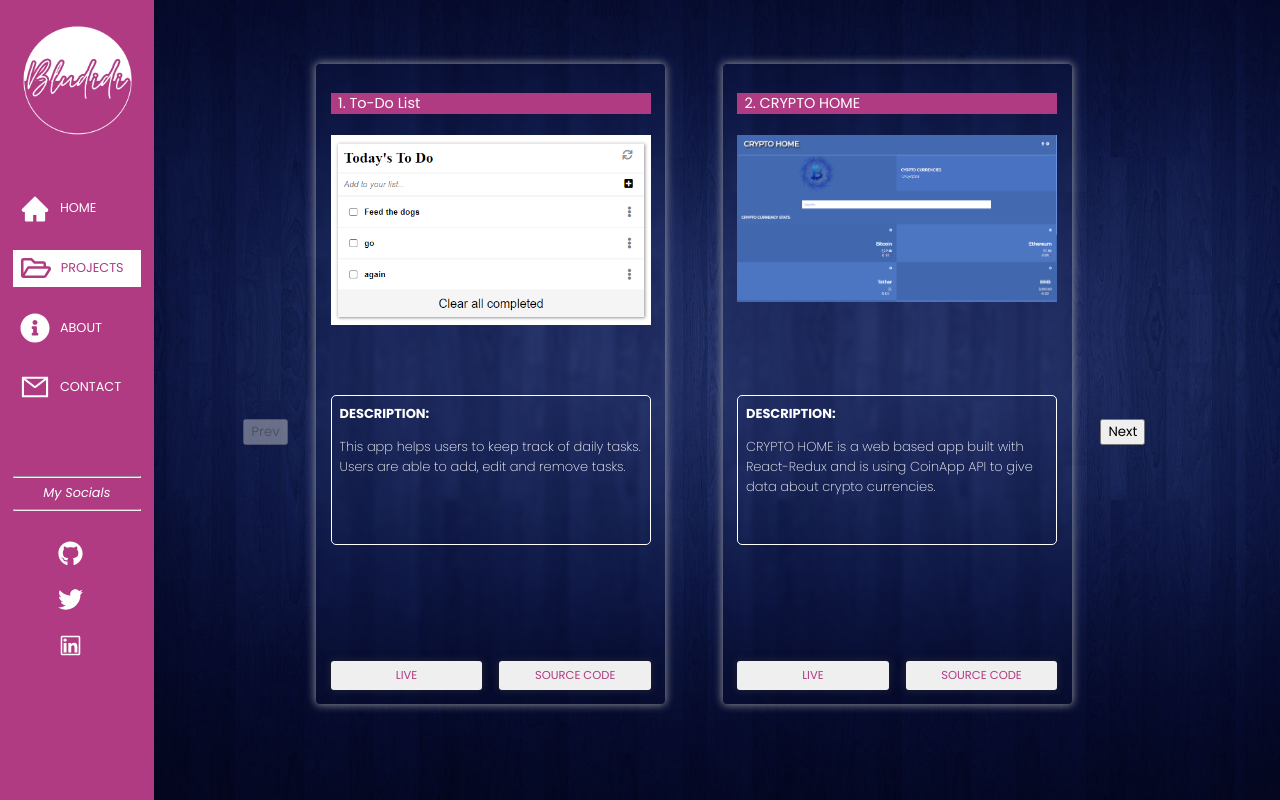
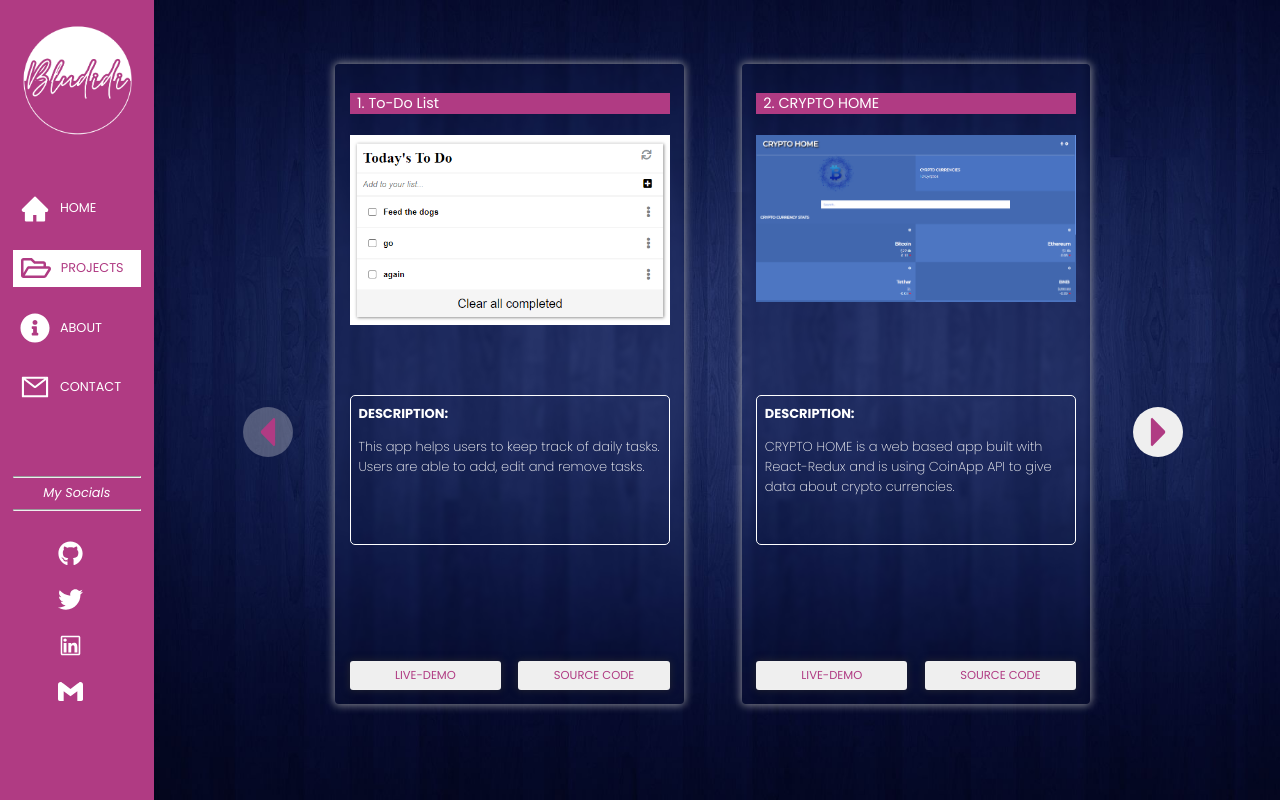
Before and after one commit to Bludidi/bludidi-portfolio, a React (Create React App) app: page /projects in a window 1280 px wide. Built offline with nearby package versions, Linux system fonts and the light colour scheme; a web font is replaced by a local one.

Commit message:
Add mail icon

```diff
--- a/src/components/Navbar.js
+++ b/src/components/Navbar.js
@@ -1,6 +1,7 @@
 import { NavLink } from 'react-router-dom';
 import * as AiIcons from 'react-icons/ai';
 import * as FaIcons from 'react-icons/fa';
+import * as SiIcons from 'react-icons/si';
 import logo from '../images/logo/bludidi3.png';
 import './styles/Navbar.css';
 
@@ -53,6 +54,7 @@ const Navbar = () => (
       <a href="https://github.com/Bludidi" aria-label="GitHub"><FaIcons.FaGithub size={25} className="my-social-icons" /></a>
       <a href="https://twitter.com/@BB_Ludidi" aria-label="Twitter"><FaIcons.FaTwitter size={25} className="my-social-icons" /></a>
       <a href="https://linkedin.com/in/brian-ludidi" aria-label="LinkedIn"><AiIcons.AiOutlineLinkedin size={25} className="my-social-icons" /></a>
+      <a href="mailto:bludidi5@gmail.com" aria-label="Email"><SiIcons.SiGmail size={25} className="my-social-icons" /></a>
     </div>
   </nav>
 );
--- a/src/components/myProjects.js
+++ b/src/components/myProjects.js
@@ -4,6 +4,7 @@ import React, { Component } from 'react';
 import myImage from '../images/ProjectsImages/tdl.png';
 import myImage1 from '../images/ProjectsImages/pc2.png';
 import myImage2 from '../images/ProjectsImages/pc3.png';
+import * as VscIcons from 'react-icons/vsc';
 
 class ProjectCards extends Component {
   constructor(props) {
@@ -133,8 +134,9 @@ class ProjectCards extends Component {
             className="pagination-btn"
             onClick={this.handleClickPrev}
             disabled={currentPage === 1}
+            style={{ marginRight: '1em'}}
           >
-            Prev
+            <VscIcons.VscTriangleLeft size={40} style={{ color: '#b03b83' }} />
           </button>
           </div>
         {currentProjects.map((elem) => (
@@ -163,7 +165,7 @@ class ProjectCards extends Component {
             </div>
             <div className="card-btns-div">
               <button type="button" className="card-btns">
-                LIVE
+                LIVE-DEMO
               </button>
               <button type="button" className="card-btns">
                 SOURCE CODE
@@ -179,8 +181,9 @@ class ProjectCards extends Component {
             disabled={
               currentPage === Math.ceil(myProjects.length / projectsPerPage)
             }
+            style={{ marginLeft: '1em'}}
           >
-            Next
+            <VscIcons.VscTriangleRight size={40} style={{ color: '#b03b83' }} />
           </button>
         </div>
       </div>
--- a/src/components/styles/Projects.css
+++ b/src/components/styles/Projects.css
@@ -105,4 +105,22 @@ a {
   display: flex;
   justify-content: center;
   align-items: center;
+  margin: 0 auto;
 }
+
+.pagination-btn {
+  display: flex;
+  justify-content: center;
+  align-items: center;
+  width: 50px;
+  height: 50px;
+  margin: 0 auto;
+  border-radius: 50%;
+  border: none;
+  cursor: pointer;
+}
+
+.pagination-btn:hover {
+  width: 52px;
+  height: 52px;
+}
```
